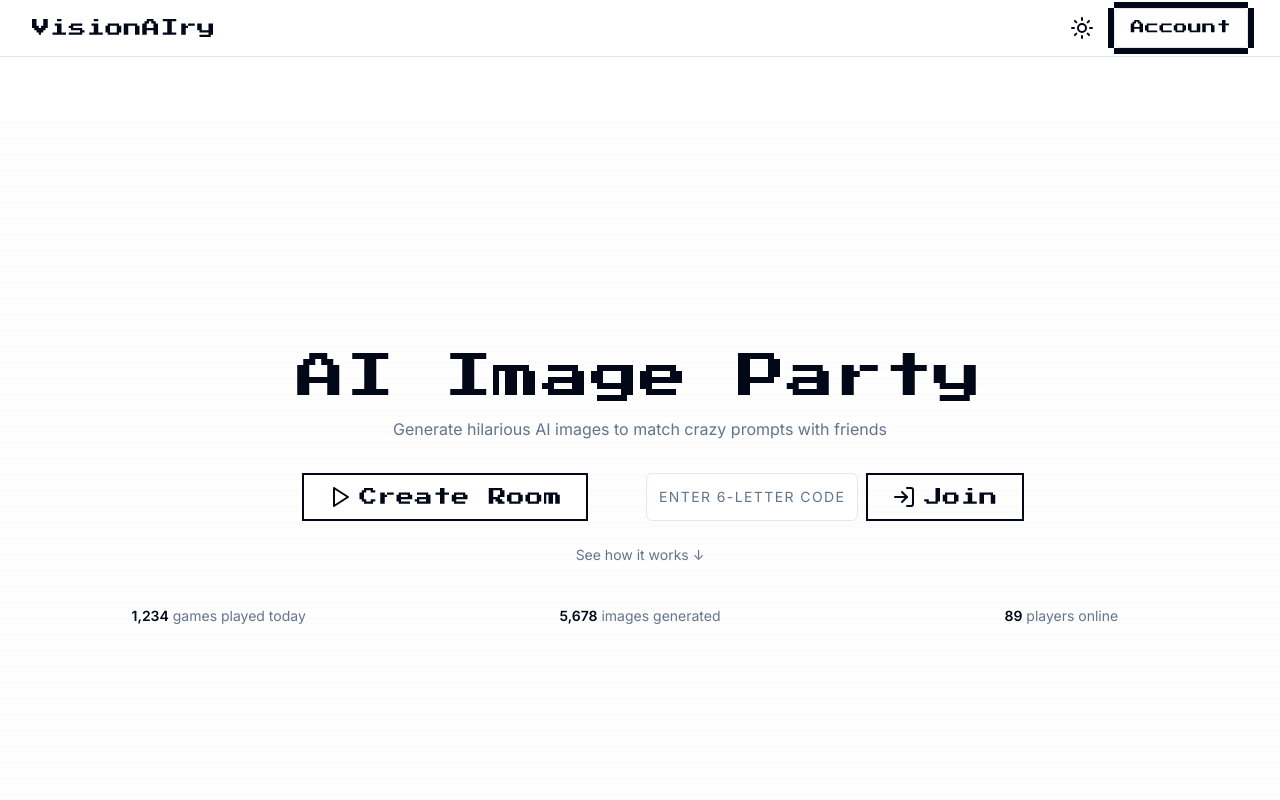
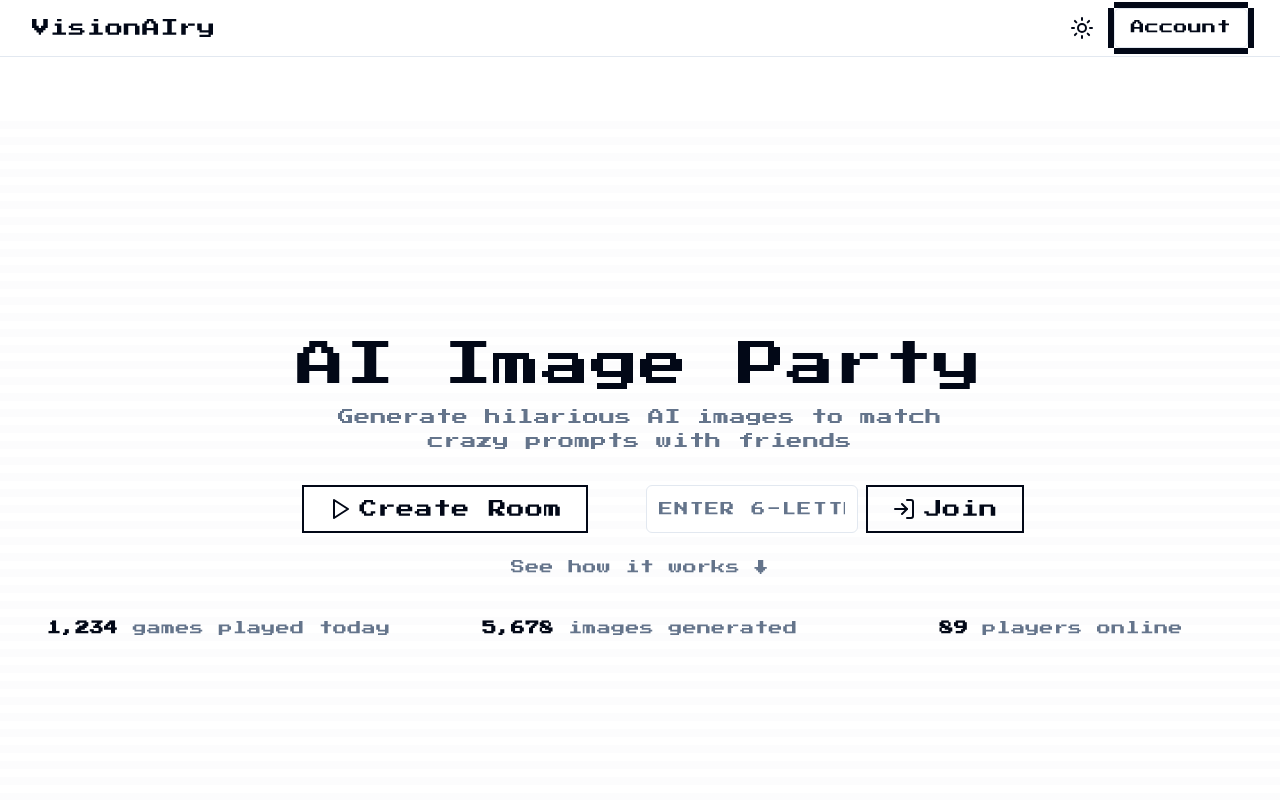
Before and after one commit to nmogil/visionary-ui-mock, a React (Vite) app: page / in a window 1280 px wide. Shown: the top 800 px of the page. Built offline with nearby package versions, Linux system fonts and the light colour scheme.

Commit message:
Apply retro font to entire application
Ensure all elements use the "Press Start 2P" font, consistent with the signup and login pages. This involves updating the base font family in the global CSS.

```diff
--- a/src/index.css
+++ b/src/index.css
@@ -102,7 +102,8 @@ All colors MUST be HSL.
 
   body {
     @apply bg-background text-foreground;
-    font-family: 'Inter', system-ui, -apple-system, Segoe UI, Roboto, sans-serif;
+    font-family: 'Press Start 2P', monospace;
+    letter-spacing: 0.02em;
   }
 
   html { scroll-behavior: smooth; }
```
